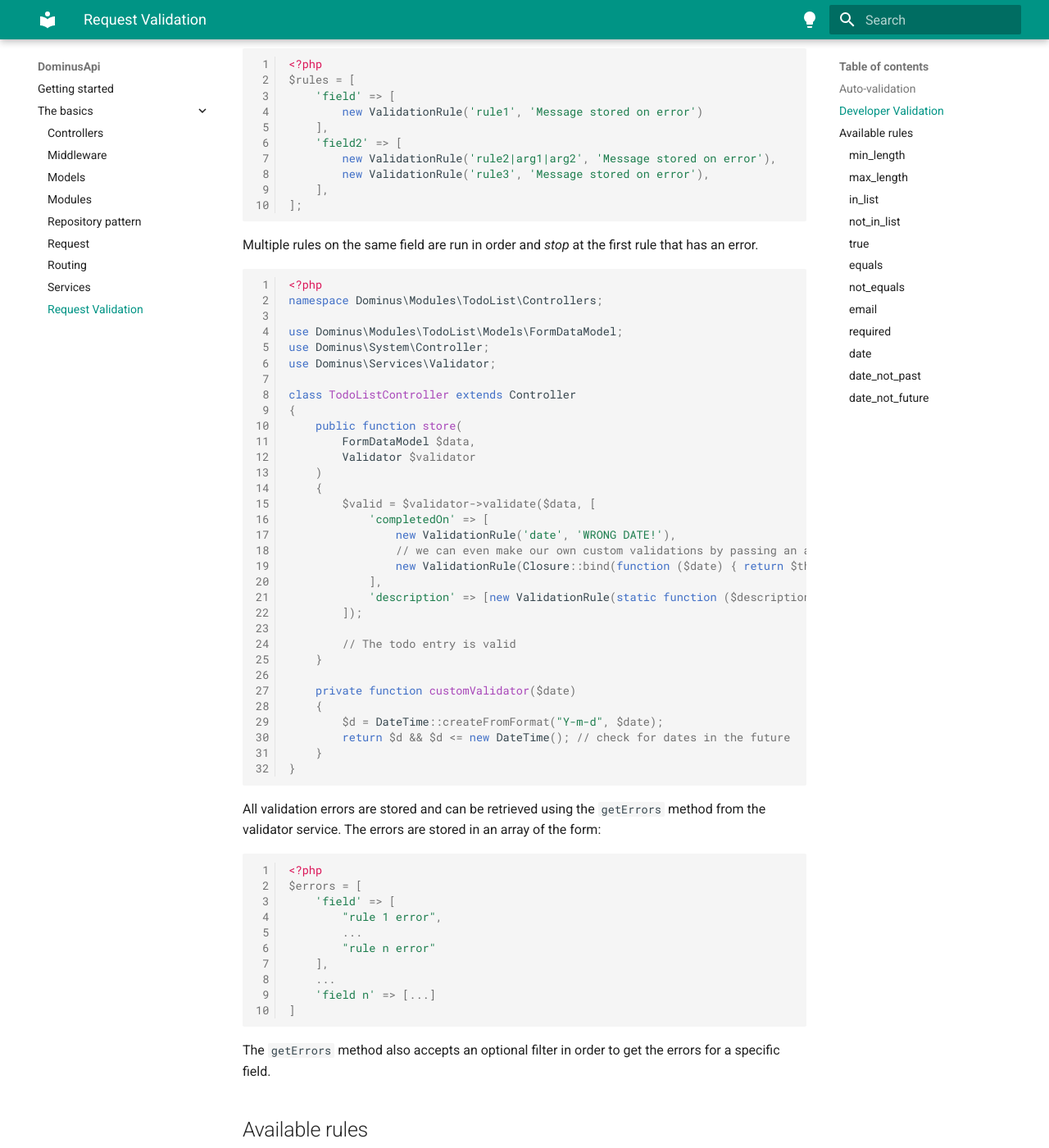
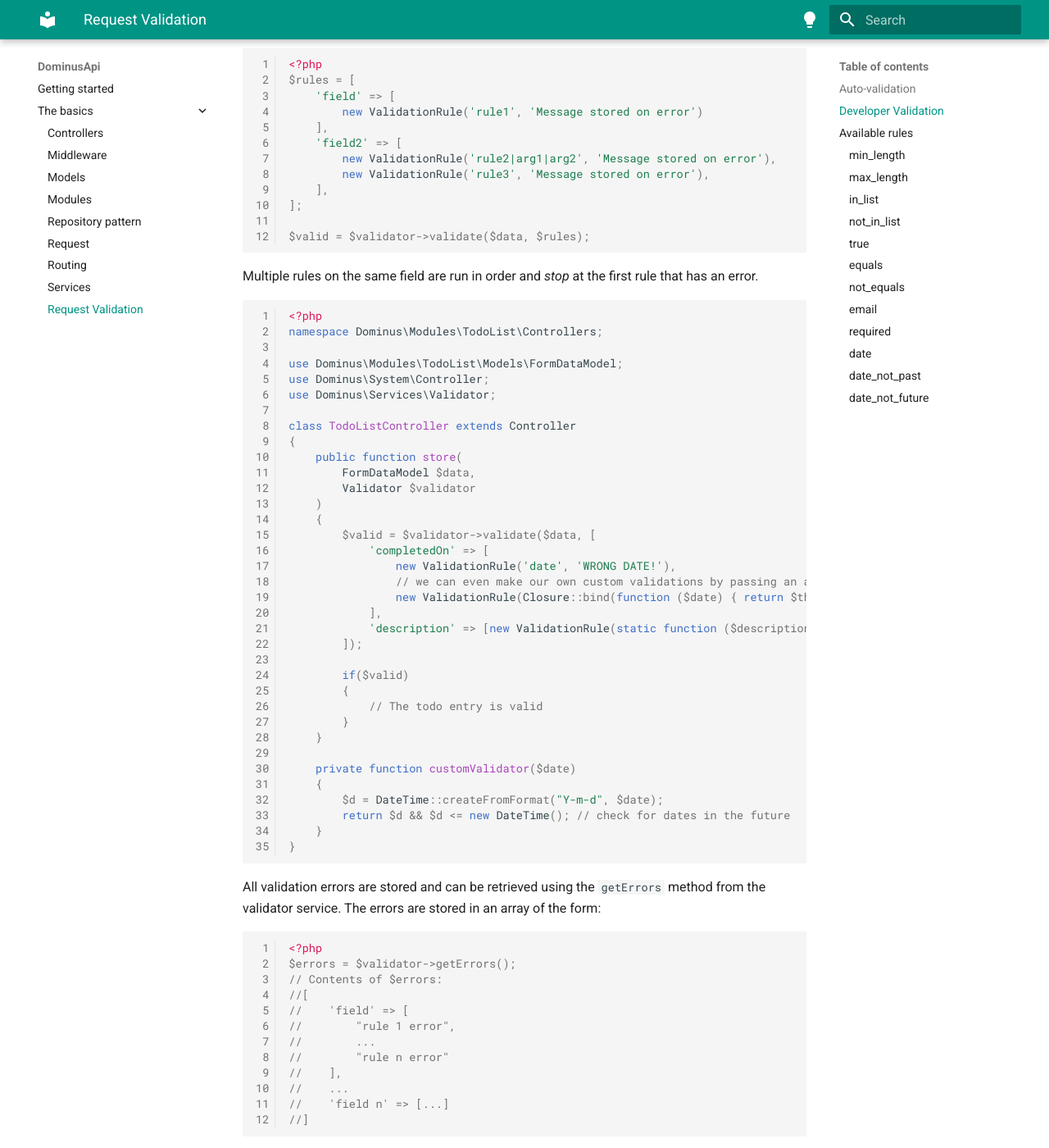
Before and after one commit to daniel1919-00/DominusApi, an MkDocs documentation site: the page built from docs/en/docs/the basics/validation.md, in a window 1280 px wide and 1400 px high, scrolled down 1396 px. Shown: the whole window at 82% size. Built offline with MkDocs 1.6.1 and Material for MkDocs 9.7.7, drawn with Linux system fonts in a browser that asks for light colours.

Commit message:
update docs

````diff
--- a/docs/en/docs/the basics/validation.md
+++ b/docs/en/docs/the basics/validation.md
@@ -65,6 +65,8 @@ $rules = [
         new ValidationRule('rule3', 'Message stored on error'),
     ],
 ];
+
+$valid = $validator->validate($data, $rules);
 ```
 Multiple rules on the same field are run in order and *stop* at the first rule that has an error.
 
@@ -92,7 +94,10 @@ class TodoListController extends Controller
             'description' => [new ValidationRule(static function ($description) { return strlen($description) < 100; }, 'Description too large!')]
         ]);
 
-        // The todo entry is valid
+        if($valid)
+        {
+            // The todo entry is valid
+        }
     }
 
     private function customValidator($date)
@@ -107,15 +112,17 @@ All validation errors are stored and can be retrieved using the `getErrors` meth
 The errors are stored in an array of the form:
 ``` php
 <?php
-$errors = [
-    'field' => [
-        "rule 1 error",
-        ...
-        "rule n error"
-    ],
-    ...
-    'field n' => [...]
-]
+$errors = $validator->getErrors();
+// Contents of $errors:
+//[
+//    'field' => [
+//        "rule 1 error",
+//        ...
+//        "rule n error"
+//    ],
+//    ...
+//    'field n' => [...]
+//]
 ```
 
 The `getErrors` method also accepts an optional filter in order to get the errors for a specific field.
````
Also changed, not shown: 1 other file.
